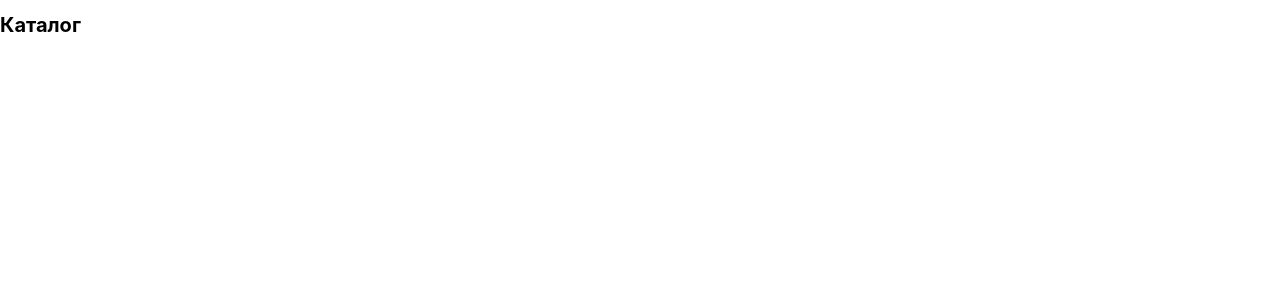
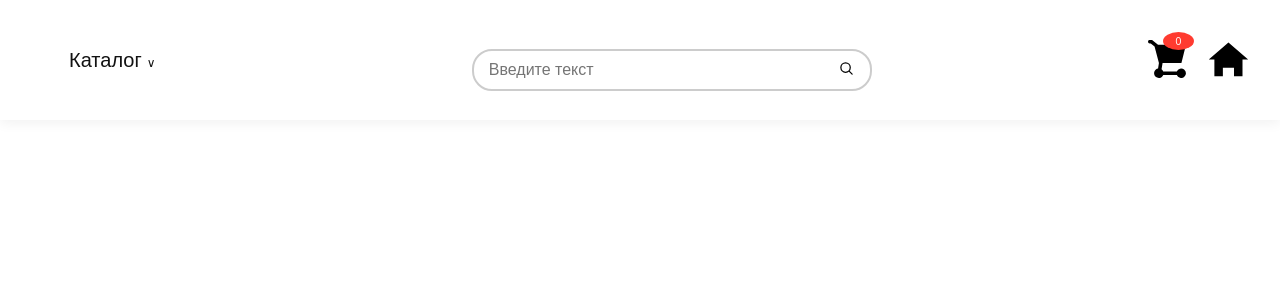
Before and after one commit to uuNick/LAB_4, a React (Create React App) app: page /catalog in a window 1280 px wide. Shown: the top 300 px of the page. Built offline with nearby package versions, Linux system fonts and the light colour scheme.

Commit message:
Create Catalog Header

```diff
--- /dev/null
+++ b/src/components/Catalog_Header/Catalog_header.css
@@ -0,0 +1,109 @@
+.header_wrapper {
+    display: flex;
+    flex-direction: row;
+    align-items: center;
+    justify-content: space-between;
+    height: 12em;
+    max-width: 122.2em;
+    margin: 0 auto;
+    padding: 0 4em;
+}
+
+.drop_down {
+    position: relative;
+    display: inline-block;
+}
+
+.drop_button {
+    border: none;
+    background-color: transparent;
+    font-size: 20px;
+    color: var(--text-color);
+}
+
+.drop_button::after {
+    content: '\2228';
+    margin-left: 5px;
+    font-size: 12px;
+    transition: transform 0.3s ease;
+}
+
+.drop_down_content {
+    display: none;
+    position: absolute;
+    left: -10px;
+    width: 100px;
+    box-shadow: 0px 8px 16px 0px rgba(0, 0, 0, 0.2);
+    z-index: 1;
+    background-color: var(--bg-color-section);
+}
+
+.input-wrapper {
+    display: flex;
+    align-items: center;
+    justify-content: center;
+    margin-top: 20px;
+}
+
+.input-group {
+    position: relative;
+    display: flex;
+    align-items: center;
+    width: 400px;
+}
+
+.input-field {
+    padding: 10px 15px;
+    padding-right: 100px;
+    font-size: 16px;
+    border: 2px solid #ccc;
+    border-radius: 20px;
+    outline: none;
+    width: 100%;
+    color: #22262A;
+    transition: border-color 0.3s ease;
+}
+
+.submit-button {
+    position: absolute;
+    right: 10px;
+    padding: 5px 8px;
+    margin: 0;
+    margin-top: auto;
+    border: none;
+    border-radius: .75rem;
+    display: block;
+    font-size: 14px;
+    color: black;
+    transform-origin: center center;
+    transition: 0.2s;
+    text-align: center;
+    white-space: nowrap;
+    font-weight: 400;
+    cursor: pointer;
+    background-color: #fff;
+}
+
+.header_icons {
+    /* width: 100px; */
+    display: flex;
+    flex-direction: row;
+    align-items: center;
+    gap: 20px;
+}
+
+.basket_inner {
+    position: relative;
+}
+
+.basket_count {
+    position: absolute;
+    top: -8px;
+    right: -8px;
+    border-radius: 50%;
+    background-color: #ff3b30;
+    color: white;
+    padding: 3px;
+    text-align: center;
+    min-width: 25px;
+}
--- /dev/null
+++ b/src/components/Catalog_Header/Catalog_header.js
@@ -0,0 +1,50 @@
+import React from 'react';
+import './Catalog_header.css';
+import { Link } from 'react-router-dom';
+
+const Discounts = () => {
+    return (
+        <header>
+            <div className="header_wrapper">
+                <div className="drop_down">
+                    <button className="drop_button">Каталог</button>
+                    {/* <div className="drop_down_content">
+                        <p className="drop_down_text ddt_1">Все</p>
+                        <p className="drop_down_text ddt_2">Бургеры</p>
+                        <p className="drop_down_text ddt_3">Напитки</p>
+                        <p className="drop_down_text ddt_4">Пиццы</p>
+                    </div> */}
+                </div>
+                <div className="input-wrapper">
+                    <div className="input-group">
+                        <input type="text" placeholder="Введите текст" className="input-field" />
+                        <button className="submit-button"><svg width="15px" height="15px" viewBox="0 0 24 24" fill="none" xmlns="http://www.w3.org/2000/svg">
+                            <g id="SVGRepo_bgCarrier" strokeWidth="0"></g>
+                            <g id="SVGRepo_tracerCarrier" strokeLinecap="round" strokeLinejoin="round"></g>
+                            <g id="SVGRepo_iconCarrier">
+                                <path d="M15.7955 15.8111L21 21M18 10.5C18 14.6421 14.6421 18 10.5 18C6.35786 18 3 14.6421 3 10.5C3 6.35786 6.35786 3 10.5 3C14.6421 3 18 6.35786 18 10.5Z" stroke="#000000" strokeWidth="2" strokeLinecap="round" strokeLinejoin="round">
+                                </path>
+                            </g>
+                        </svg>
+                        </button>
+                    </div>
+                </div>
+                <div className="header_icons">
+                    <div className="basket_inner">
+                        <svg width="38" height="38" viewBox="0 0 16 16" xmlns="http://www.w3.org/2000/svg">
+                            <path fillRule="evenodd" clipRule="evenodd" d="M.75-.02a.75.75 0 100 1.5l.408-.006 1.606 1.281 1.839 6.881L4.237 12a2 2 0 102.188 2.722l5.705.028a2 2 0 100-1.5l-5.705-.028a2.007 2.007 0 00-.722-.898l.438-2.632 7.933.027 1.91-7.715H4.227L1.683-.026 1.68-.02v-.005L.75-.02z" fill="#000"></path>
+                        </svg>
+                        <span className="basket_count">0</span>
+                    </div>
+                    <Link to="/">
+                        <svg className="home_icon" width="45" height="45" viewBox="0 0 16 16" xmlns="http://www.w3.org/2000/svg">
+                            <path fillRule="evenodd" clipRule="evenodd" d="M7.98 1.984l7 6h-2.003v6H9.96V10.97H5.997v3.016H2.982v-6H.979l7-6z" fill="#000"></path>
+                        </svg>
+                    </Link>
+                </div>
+            </div>
+        </header>
+    )
+};
+
+export default Discounts;
--- a/src/pages/Catalog.js
+++ b/src/pages/Catalog.js
@@ -1,7 +1,12 @@
 import React from 'react';
+import Catalog_header from '../components/Catalog_Header/Catalog_header'
 
 const Catalog = () => {
-  return <h1>Каталог</h1>;
+  return (
+    <div>
+      <Catalog_header/>
+    </div>
+  )
 };
 
 export default Catalog;
```
Also changed, not shown: src/App.css (deleted, +0 -29 lines).
